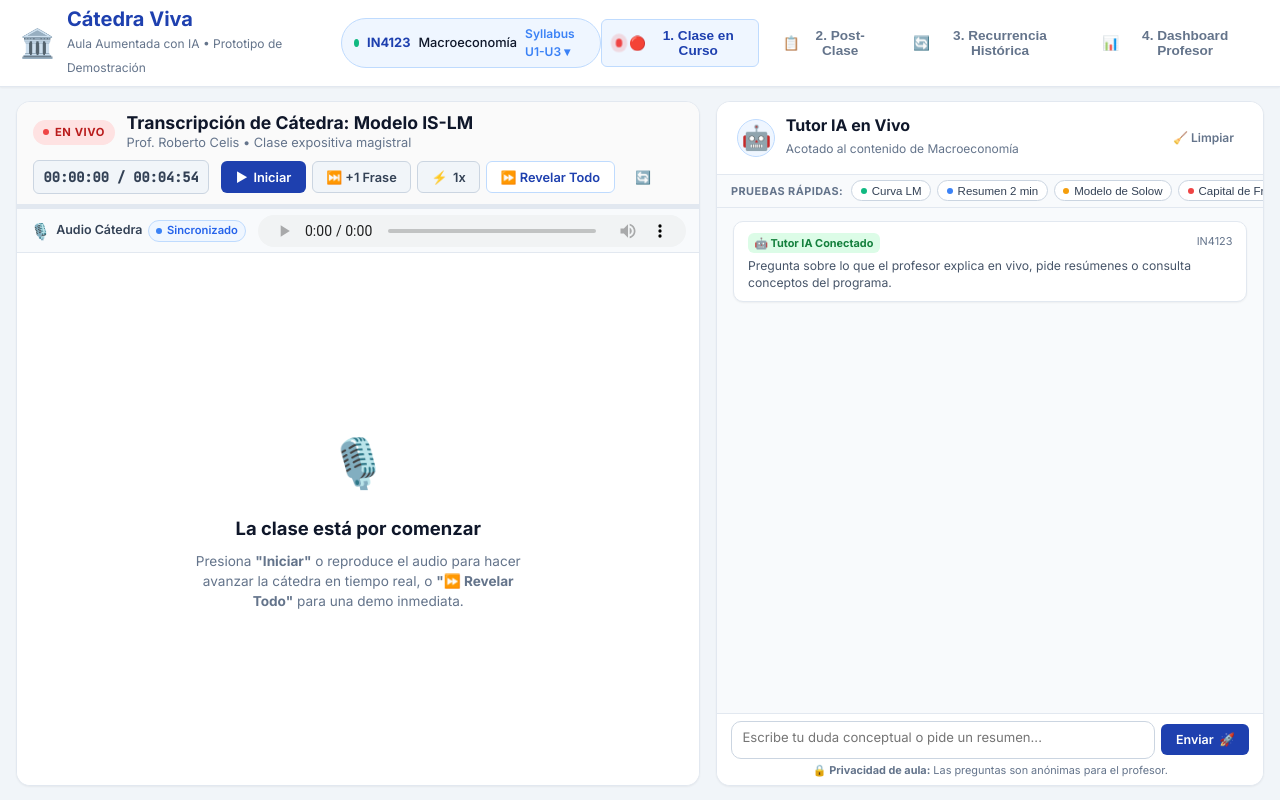
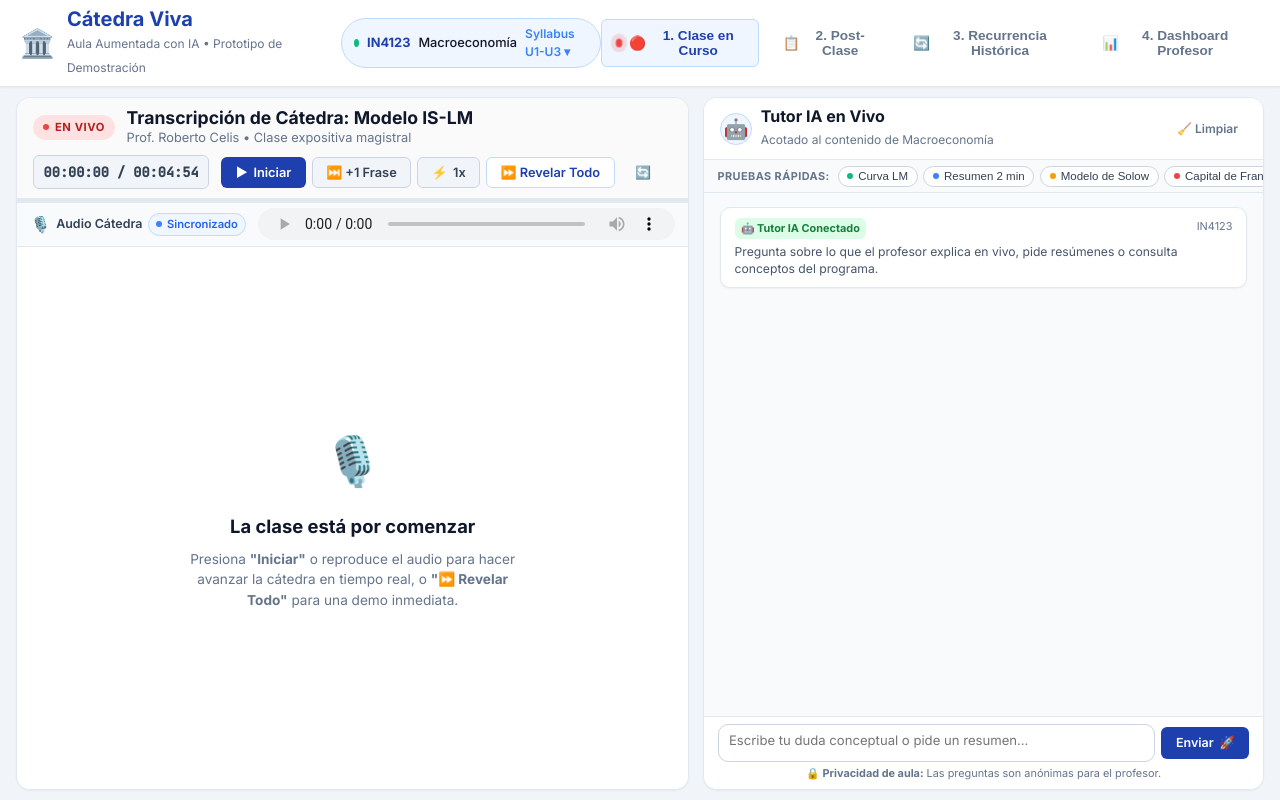
Before and after one commit to giftofchalance/catedra-viva-demo, a website with bundled scripts: page public/index.html in a window 1280 px wide. Built offline with nearby package versions, Linux system fonts and the light colour scheme; files whose address does not match are found by name.

Commit message:
fix: anclar encabezados fijos y reemplazar scrollIntoView por scroll interno suave en feed de transcripcion

```diff
--- a/public/app.js
+++ b/public/app.js
@@ -274,7 +274,11 @@ class App {
 
     this.feedEl.appendChild(item);
     if (scroll) {
-      item.scrollIntoView({ behavior: 'smooth', block: 'nearest' });
+      // Solo auto-desplazar el feed si el usuario está cerca del fondo (no jala la pantalla completa)
+      const isNearBottom = (this.feedEl.scrollHeight - this.feedEl.scrollTop - this.feedEl.clientHeight) < 180;
+      if (isNearBottom) {
+        this.feedEl.scrollTo({ top: this.feedEl.scrollHeight, behavior: 'smooth' });
+      }
     }
   }
 
--- a/public/styles.css
+++ b/public/styles.css
@@ -46,16 +46,23 @@
   padding: 0;
 }
 
+html, body {
+  height: 100%;
+  margin: 0;
+  padding: 0;
+  overflow: hidden;
+}
+
 body {
   font-family: var(--font-sans);
   background-color: var(--color-bg-app);
   color: var(--color-text-main);
   line-height: 1.5;
-  min-height: 100vh;
-  display: flex;
-  flex-direction: column;
-  overflow-x: hidden;
-  overflow-y: auto;
+  height: 100vh;
+  max-height: 100vh;
+  display: flex;
+  flex-direction: column;
+  overflow: hidden;
 }
 
 /* ==========================================================================
@@ -197,18 +204,29 @@ body {
   flex-direction: column;
   position: relative;
   min-height: 0;
+  overflow: hidden;
 }
 
 .view-panel {
   flex: 1;
   display: none;
-  padding: 0.85rem 1rem;
+  min-height: 0;
+  height: 100%;
+}
+
+.view-panel.active {
+  display: flex;
+  flex-direction: column;
+}
+
+#view-live {
+  padding: 0.65rem 1rem;
+  overflow: hidden;
+}
+
+#view-post, #view-recurrence, #view-dashboard {
+  padding: 1rem 1.25rem;
   overflow-y: auto;
-}
-
-.view-panel.active {
-  display: flex;
-  flex-direction: column;
 }
 
 /* ==========================================================================
@@ -216,21 +234,11 @@ body {
    ========================================================================== */
 .live-layout {
   display: grid;
-  grid-template-columns: 1.25fr 1fr;
-  gap: 1rem;
+  grid-template-columns: 1.2fr 1fr;
+  gap: 0.85rem;
   flex: 1;
-  height: calc(100vh - 85px);
-  min-height: 520px;
-}
-
-@media (max-width: 1024px) {
-  .live-layout {
-    grid-template-columns: 1fr;
-    height: auto;
-  }
-  .transcript-panel, .chat-panel {
-    min-height: 500px;
-  }
+  height: 100%;
+  min-height: 0;
 }
 
 /* Panel Izquierdo: Transcripción */
@@ -246,7 +254,7 @@ body {
 }
 
 .panel-header {
-  padding: 0.65rem 1rem;
+  padding: 0.55rem 1rem;
   border-bottom: 1px solid var(--color-border);
   background: #FAFAFA;
   display: flex;
@@ -254,6 +262,7 @@ body {
   align-items: center;
   flex-wrap: wrap;
   gap: 0.5rem;
+  flex-shrink: 0;
 }
 
 .panel-title-group {
@@ -383,6 +392,7 @@ body {
   width: 100%;
   height: 4px;
   background-color: #E2E8F0;
+  flex-shrink: 0;
 }
 
 .progress-bar {
@@ -396,6 +406,7 @@ body {
   background: #F8FAFC;
   border-bottom: 1px solid var(--color-border);
   padding: 0.35rem 0.85rem;
+  flex-shrink: 0;
 }
 
 .audio-player-row {
@@ -513,11 +524,12 @@ body {
 /* Feed de Transcripción */
 .transcript-feed {
   flex: 1;
+  min-height: 0;
   overflow-y: auto;
-  padding: 1.25rem;
-  display: flex;
-  flex-direction: column;
-  gap: 1rem;
+  padding: 0.85rem 1rem;
+  display: flex;
+  flex-direction: column;
+  gap: 0.75rem;
   scroll-behavior: smooth;
   background: #FFFFFF;
 }
@@ -619,25 +631,26 @@ body {
 }
 
 .chat-header {
-  padding: 0.9rem 1.25rem;
+  padding: 0.55rem 1rem;
   border-bottom: 1px solid var(--color-border);
   background: #FFFFFF;
   display: flex;
   justify-content: space-between;
   align-items: center;
+  flex-shrink: 0;
 }
 
 .chat-title-group {
   display: flex;
   align-items: center;
-  gap: 0.65rem;
+  gap: 0.55rem;
 }
 
 .chat-avatar {
-  font-size: 1.5rem;
+  font-size: 1.25rem;
   background: var(--color-primary-subtle);
-  width: 38px;
-  height: 38px;
+  width: 32px;
+  height: 32px;
   display: flex;
   align-items: center;
   justify-content: center;
@@ -667,6 +680,7 @@ body {
   gap: 0.5rem;
   overflow-x: auto;
   scrollbar-width: thin;
+  flex-shrink: 0;
 }
 
 .quick-prompts-title {
@@ -726,7 +740,7 @@ body {
   flex-direction: column;
   gap: 0.75rem;
   background-color: #F8FAFC;
-  min-height: 200px;
+  min-height: 0;
 }
 
 .chat-welcome-card {
@@ -923,6 +937,7 @@ body {
   padding: 0.45rem 0.85rem;
   background: white;
   border-top: 1px solid var(--color-border);
+  flex-shrink: 0;
 }
 
 .chat-form {
```
